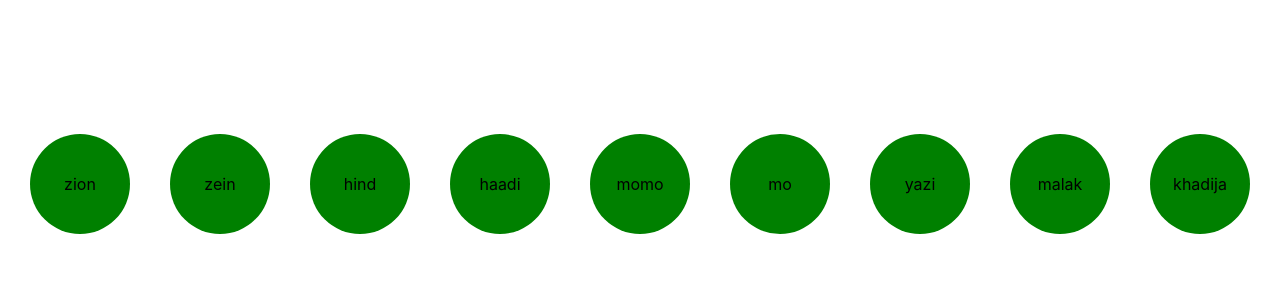
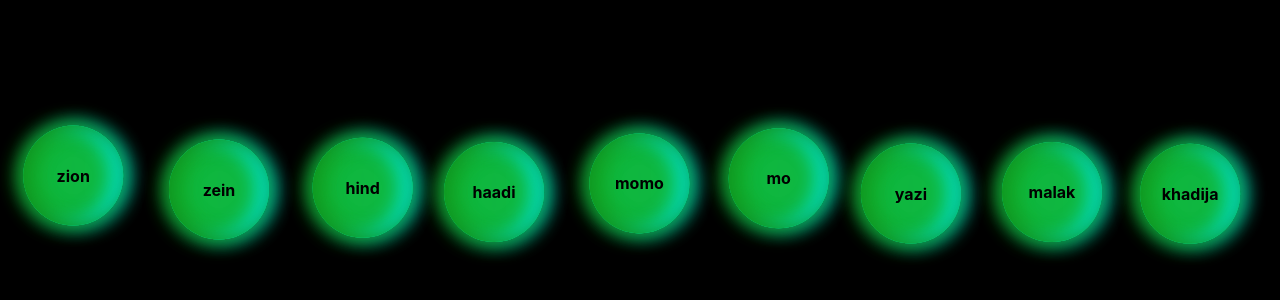
Before and after one commit to zion-off/locked-in, a React (Create React App) app: page / in a window 1280 px wide. Shown: the part 216-516 px from the top of the page. Built offline with nearby package versions, Linux system fonts and the light colour scheme; no server answers; the database is empty.

Commit message:
added animations

```diff
--- a/src/App.js
+++ b/src/App.js
@@ -1,69 +1,6 @@
-import React, { useState, useEffect } from 'react';
-import { doc, setDoc, getDoc, onSnapshot } from 'firebase/firestore';
-import { db } from './firebase';
+import React from 'react';
+import ToggleCircle from './component';
 
-const ToggleCircle = ({ text }) => {
-  const [color, setColor] = useState('green');
-  const docId = text.toLowerCase();
-
-  useEffect(() => {
-    const circleRef = doc(db, 'circles', docId);
-
-    const fetchData = async () => {
-      try {
-        const circleSnap = await getDoc(circleRef);
-        if (circleSnap.exists()) {
-          setColor(circleSnap.data().color);
-        } else {
-          await setDoc(circleRef, { color: 'green' });
-          setColor('green');
-        }
-      } catch (error) {
-        console.error('Error fetching or creating document:', error);
-      }
-    };
-
-    const unsubscribe = onSnapshot(circleRef, (snapshot) => {
-      if (snapshot.exists()) {
-        setColor(snapshot.data().color);
-      }
-    });
-
-    fetchData();
-
-    return () => unsubscribe();
-  }, [docId]);
-
-  const handleClick = async () => {
-    try {
-      const newColor = color === 'red' ? 'green' : 'red';
-      const circleRef = doc(db, 'circles', docId);
-      await setDoc(circleRef, { color: newColor }, { merge: true });
-      setColor(newColor);
-      console.log('Color updated to:', newColor);
-    } catch (error) {
-      console.error('Error updating document:', error);
-    }
-  };
-
-  return (
-    <div
-      style={{
-        width: '100px',
-        height: '100px',
-        borderRadius: '50%',
-        backgroundColor: color,
-        display: 'flex',
-        justifyContent: 'center',
-        alignItems: 'center',
-        cursor: 'pointer',
-      }}
-      onClick={handleClick}
-    >
-      {text}
-    </div>
-  );
-};
 
 const App = () => {
   return (
@@ -76,6 +13,7 @@ const App = () => {
         alignItems: 'center',
         flexWrap: 'wrap',
         gap: '5vh',
+        backgroundColor: 'black',
       }}
     >
       <ToggleCircle text="zion" />
--- /dev/null
+++ b/src/component.js
@@ -0,0 +1,72 @@
+import React, { useState, useEffect } from 'react';
+import { doc, setDoc, getDoc, onSnapshot } from 'firebase/firestore';
+import { db } from './firebase';
+import './style.css';
+
+const ToggleCircle = ({ text }) => {
+  const [color, setColor] = useState('green');
+  const docId = text.toLowerCase();
+
+  useEffect(() => {
+    const circleRef = doc(db, 'circles', docId);
+
+    const fetchData = async () => {
+      try {
+        const circleSnap = await getDoc(circleRef);
+        if (circleSnap.exists()) {
+          setColor(circleSnap.data().color);
+        } else {
+          await setDoc(circleRef, { color: 'green' });
+          setColor('green');
+        }
+      } catch (error) {
+        console.error('Error fetching or creating document:', error);
+      }
+    };
+
+    const unsubscribe = onSnapshot(circleRef, (snapshot) => {
+      if (snapshot.exists()) {
+        setColor(snapshot.data().color);
+      }
+    });
+
+    fetchData();
+
+    return () => unsubscribe();
+  }, [docId]);
+
+  const handleClick = async () => {
+    try {
+      const newColor = color === 'red' ? 'green' : 'red';
+      const circleRef = doc(db, 'circles', docId);
+      await setDoc(circleRef, { color: newColor }, { merge: true });
+      setColor(newColor);
+      console.log('Color updated to:', newColor);
+    } catch (error) {
+      console.error('Error updating document:', error);
+    }
+  };
+
+  const circleClass = `${color.toLowerCase()}Circle movingCircle`;
+
+  // Generate random delay and duration for each instance
+  const randomDelay = Math.random() * 2; // Random value between 0 and 2 seconds
+  const randomDuration = Math.random() * 5 + 3; // Random value between 3 and 8 seconds
+
+  const animationStyle = {
+    animationDelay: `${randomDelay}s`,
+    animationDuration: `${randomDuration}s`,
+  };
+
+  return (
+    <div
+      className={`circle ${circleClass}`}
+      onClick={handleClick}
+      style={{ backgroundColor: color, ...animationStyle }}
+    >
+      {text}
+    </div>
+  );
+};
+
+export default ToggleCircle;
--- /dev/null
+++ b/src/style.css
@@ -0,0 +1,86 @@
+.greenCircle {
+  font-weight: bold;
+  width: 100px;
+  height: 100px;
+  border-radius: 50%;
+  stroke-width: 0%;
+  stroke: none;
+  display: flex;
+  justify-content: center;
+  align-items: center;
+  cursor: pointer;
+  box-shadow: inset 0 0 25px #0c7521a6,
+    /* inner white */ inset 10px 0 20px rgb(20, 171, 27),
+    /* inner left magenta short */ inset -10px 0 20px #0ff,
+    /* inner right cyan short */ inset 10px 0 150px rgb(20, 171, 27),
+    /* inner left magenta broad */ inset -10px 0 150px #0ff,
+    /* inner right cyan broad */ 0 0 25px #0c7521a6,
+    /* outer white */ -5px 0 20px rgb(20, 171, 27),
+    /* outer left magenta */ 5px 0 20px #0ff; /* outer right cyan */
+  transition: transform 0.3s ease-in-out;
+  animation: gentleMotion 3s ease-in-out infinite;
+  animation-delay: calc(1s * random()); /* Random delay up to 1s */
+  animation-duration: calc(
+    2s + 1s * random()
+  ); /* Random duration between 2s and 3s */
+}
+
+@keyframes gentleMotion {
+  0%,
+  100% {
+    transform: translateY(0) translateX(0);
+  }
+  25% {
+    transform: translateY(-10px) translateX(-10px);
+  }
+  50% {
+    transform: translateY(0) translateX(10px);
+  }
+  75% {
+    transform: translateY(10px) translateX(-10px);
+  }
+}
+.redCircle {
+    font-weight: bold;
+    width: 100px;
+    height: 100px;
+    border-radius: 50%;
+    display: flex;
+    justify-content: center;
+    align-items: center;
+    cursor: pointer;
+    box-shadow: inset 0 0 25px #6f0c0c,
+      /* inner white */ inset 10px 0 20px rgb(171, 20, 20),
+      /* inner left magenta short */ inset -10px 0 20px rgb(207, 178, 19),
+      /* inner right cyan short */ inset 10px 0 150px rgb(171, 20, 20),
+      /* inner left magenta broad */ inset -10px 0 150px rgb(255, 217, 0),
+      /* inner right cyan broad */ 0 0 25px #6f0c0c,
+      /* outer white */ -5px 0 20px rgb(171, 20, 20),
+      /* outer left magenta */ 5px 0 20px rgb(255, 217, 0); /* outer right cyan */
+
+    /* Animation for flickering effect on box-shadow */
+    animation: flickerShadowAnimation 1s infinite alternate;
+  }
+
+  @keyframes flickerShadowAnimation {
+    0% {
+      box-shadow: inset 0 0 25px #6f0c0c,
+        /* inner white */ inset 10px 0 20px rgb(171, 20, 20),
+        /* inner left magenta short */ inset -10px 0 20px rgb(207, 88, 19),
+        /* inner right cyan short */ inset 10px 0 150px rgb(171, 20, 20),
+        /* inner left magenta broad */ inset -10px 0 150px rgb(207, 88, 19),
+        /* inner right cyan broad */ 0 0 25px #6f0c0c,
+        /* outer white */ -5px 0 20px rgb(171, 20, 20),
+        /* outer left magenta */ 5px 0 20px rgb(207, 88, 19); /* outer right cyan */
+    }
+    100% {
+      box-shadow: inset 0 0 25px #6f0c0c,
+        /* inner white */ inset 10px 0 20px rgba(171, 20, 20, 0.274),
+        /* inner left magenta short */ inset -10px 0 20px rgb(200, 24, 24),
+        /* inner right cyan short */ inset 10px 0 150px rgba(171, 20, 20, 0.274),
+        /* inner left magenta broad */ inset -10px 0 150px rgba(171, 20, 20, 1),
+        /* inner right cyan broad */ 0 0 25px #6f0c0c,
+        /* outer white */ -5px 0 20px rgba(171, 20, 20, 0.274),
+        /* outer left magenta */ 5px 0 20px rgba(171, 20, 20, 1); /* outer right cyan */
+    }
+  }
```
